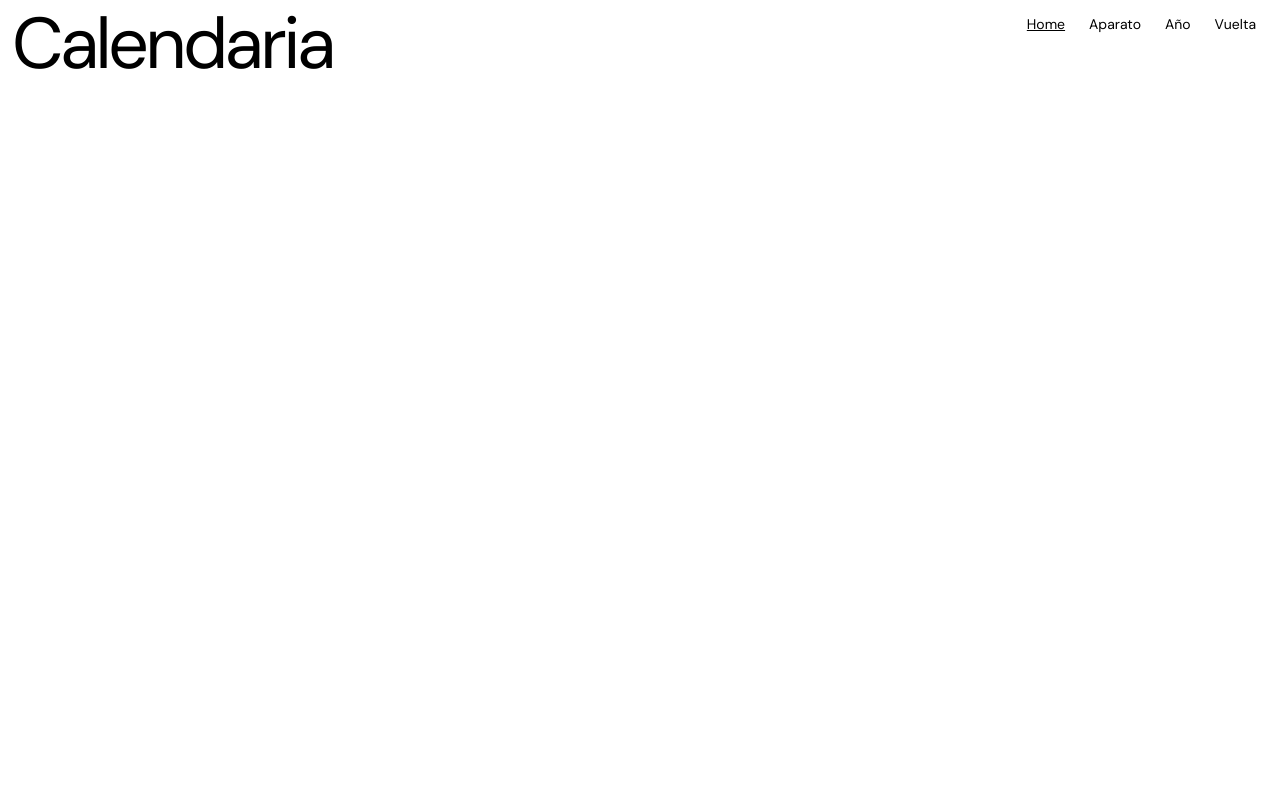
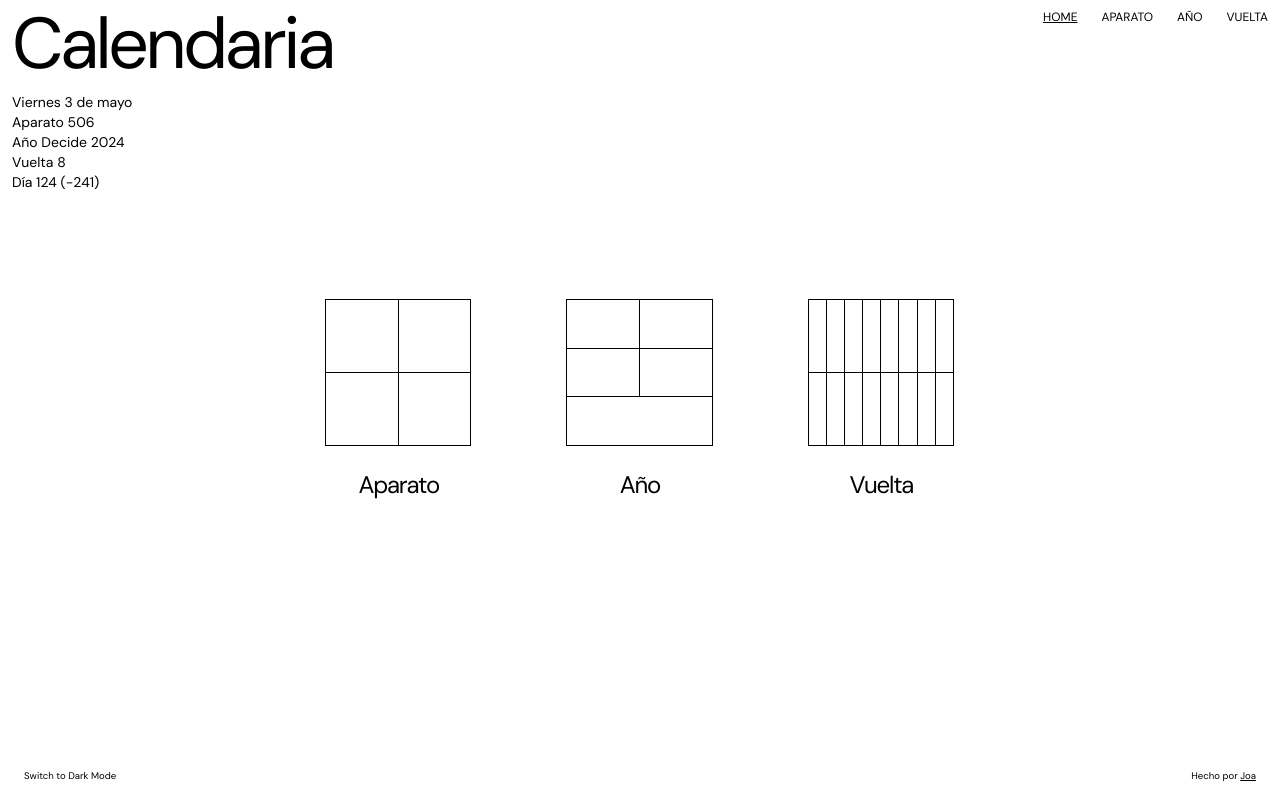
Before and after one commit to joamuriel/lgc-calendar, a Next.js app: page / in a window 1280 px wide. Built offline with nearby package versions, Linux system fonts and the light colour scheme.

Commit message:
update home

```diff
--- a/app/(pages)/[aparatoId]/[anoId]/[vueltaId]/page.js
+++ b/app/(pages)/[aparatoId]/[anoId]/[vueltaId]/page.js
@@ -1,20 +1,27 @@
 import { Header } from '@/app/ui/header.js';
 import { startOfYear, endOfYear, eachDayOfInterval, isLeapYear } from 'date-fns';
-import { startFirstDate } from "@/app/services/dates"
+import { today, calculateYearDays } from "@/app/services/dates"
 import Link from "next/link";
 
 export default function VueltaItemPage({ params }) {
 
-  const startDate = startOfYear(new Date(parseInt(params.anoId), 0, 1));
-  const endDate = endOfYear(new Date(parseInt(params.anoId), 11, 31));
-  const allDaysOfYear = eachDayOfInterval({ start: startDate, end: endDate });
-  const first352Days = allDaysOfYear.slice(0, 352);
-  const groupedDays = [];
-  for (let i = 0; i < first352Days.length; i += 16) {
-    groupedDays.push(first352Days.slice(i, i + 16));
+  const { groupedDays } = calculateYearDays(params.anoId);
+
+  function isCurrentDate(day) {
+    return (
+      day.getDate() === today.getDate() &&
+      day.getMonth() === today.getMonth() &&
+      day.getFullYear() === today.getFullYear()
+    );
   }
-  const leapYear = isLeapYear(startDate);
-  const restOfTheYear = leapYear ? allDaysOfYear.slice(352, 366) : allDaysOfYear.slice(352, 365);
+
+  // Cálculo del día solar
+  function calculateSolarDay(day) {
+    const startFirstDate = new Date(1, 0, 1); // Año 1, mes 0 (enero), día 1
+    const differenceInMillisecs = day.getTime() - startFirstDate.getTime();
+    const daysDifference = Math.floor(differenceInMillisecs / (1000 * 60 * 60 * 24));
+    return daysDifference + 1;
+  }
 
   // Estas variables las hago para pasarlas al header
   const totalIds = groupedDays.length;
@@ -28,30 +35,6 @@ export default function VueltaItemPage({ params }) {
   }
   const prevLink = `/${params.aparatoId}/${params.anoId}/${prevId}`
   const nextLink = `/${params.aparatoId}/${params.anoId}/${nextId}`
-
-  const currentDate = new Date();
-  // Función para verificar si un día es el día actual
-  function isCurrentDate(day) {
-    return (
-      day.getDate() === currentDate.getDate() &&
-      day.getMonth() === currentDate.getMonth() &&
-      day.getFullYear() === currentDate.getFullYear()
-    );
-  }
-
-  function calculateSolarDay(day) {
-    // Fecha del primer día del primer año de todos los tiempos
-    const startFirstDate = new Date(1, 0, 1); // Año 1, mes 0 (enero), día 1
-
-    // Calcula la diferencia en milisegundos
-    const differenceInMillisecs = day.getTime() - startFirstDate.getTime();
-
-    // Convierte la diferencia en días
-    const daysDifference = Math.floor(differenceInMillisecs / (1000 * 60 * 60 * 24));
-
-    // Añade 1 porque queremos contar desde el día 1
-    return daysDifference + 1;
-  }
 
   return (
     <>
--- a/app/(pages)/[aparatoId]/[anoId]/page.js
+++ b/app/(pages)/[aparatoId]/[anoId]/page.js
@@ -1,40 +1,20 @@
 import { Header } from '@/app/ui/header.js';
-import { years } from "@/app/services/dates"
+import { years, today, calculateYearDays } from "@/app/services/dates"
 import Link from "next/link";
-import { startOfYear, endOfYear, eachDayOfInterval, isLeapYear, getDayOfYear } from 'date-fns';
-
-// guardar todos los días de un año ??
-// tomar los 352 primeros días del año y divirlos en grupos de 16 días.
-// guardar en otra variable el resto de los días del año (13 dias si es un año de 365 y 14 días si es año bisiesto)
+import { leapYear, getDayOfYear } from 'date-fns';
 
 export default function AnoItemPage({ params }) {
 
-
-  // Obtener el primer y último día del año
-  const startDate = startOfYear(new Date(parseInt(params.anoId), 0, 1));
-  const endDate = endOfYear(new Date(parseInt(params.anoId), 11, 31));
-  // Obtener todos los días del año
-  const allDaysOfYear = eachDayOfInterval({ start: startDate, end: endDate });
-  // Obtener los primeros 352 días del año
-  const first352Days = allDaysOfYear.slice(0, 352);
-  // Dividir los primeros 352 días en grupos de 16 días
-  const groupedDays = [];
-  for (let i = 0; i < first352Days.length; i += 16) {
-    groupedDays.push(first352Days.slice(i, i + 16));
-  }
-  // Obtener el resto de los días del año
-  const leapYear = isLeapYear(startDate);
-  const restOfTheYear = leapYear ? allDaysOfYear.slice(352, 366) : allDaysOfYear.slice(352, 365);
+  const { groupedDays, restOfTheYear } = calculateYearDays(params.anoId);
 
   // Función para verificar si un día es el día actual
-function isCurrentDate(day) {
-  const currentDate = new Date();
-  return (
-    day.getDate() === currentDate.getDate() &&
-    day.getMonth() === currentDate.getMonth() &&
-    day.getFullYear() === currentDate.getFullYear()
-  );
-}
+  function isCurrentDate(day) {
+    return (
+      day.getDate() === today.getDate() &&
+      day.getMonth() === today.getMonth() &&
+      day.getFullYear() === today.getFullYear()
+    );
+  }
 
   // Estas variables las hago para pasarlas al header
   const totalIds = years.length;
--- a/app/(pages)/[aparatoId]/page.js
+++ b/app/(pages)/[aparatoId]/page.js
@@ -1,14 +1,11 @@
 import { Header } from '@/app/ui/header.js';
-import { groupedYears } from "@/app/services/dates"
+import { groupedYears, currentYear } from "@/app/services/dates"
 import Link from "next/link";
 import { format } from 'date-fns';
 
 
 export default function AparatoItemPage({ params }) {
   const aparato = groupedYears[params.aparatoId - 1]
-
-  // Obtener el año actual
-  const currentYear = format(new Date(), 'yyyy');
 
   // Estas variables las hago para pasarlas al header
   const totalIds = groupedYears.length;
--- a/app/globals.css
+++ b/app/globals.css
@@ -7,11 +7,9 @@
   --background-rgb: 255, 255, 255;
 }
 
-@media (prefers-color-scheme: dark) {
-  :root {
-    --foreground-rgb: 255, 255, 255;
-    --background-rgb: 0, 0, 0;
-  }
+.dark-mode {
+  --foreground-rgb: 255, 255, 255;
+  --background-rgb: 0, 0, 0;
 }
 
 /******************************************
@@ -33,7 +31,7 @@ th{
 }
 
 .nav-links .link{
-  @apply text-sm
+  @apply text-xs uppercase text-right
 }
 .nav-links .link.active{
   @apply underline
@@ -46,6 +44,39 @@ th{
 }
 .svg-icon path{
   @apply stroke-primary
+}
+
+/******************************************
+Home
+*******************************************/
+.card{
+  @apply text-center;
+}
+.card .h-title{
+  @apply text-2xl
+}
+@media (min-width: 768px) {
+  .section-full-height{
+    height: calc(100vh - 160px);
+  }
+}
+.icon-aparato{
+  @apply grid grid-cols-2 aspect-square mb-6
+}
+.icon-aparato div{
+  @apply border -ml-[1px] -mb-[1px]
+}
+.icon-ano{
+  @apply grid grid-cols-2 aspect-square mb-6
+}
+.icon-ano div{
+  @apply border -ml-[1px] -mb-[1px]
+}
+.icon-vuelta{
+  @apply grid grid-cols-8 aspect-square mb-6
+}
+.icon-vuelta div{
+  @apply border -ml-[1px] -mb-[1px]
 }
 
 /******************************************
--- a/app/layout.js
+++ b/app/layout.js
@@ -2,6 +2,7 @@ import { DM_Sans } from "next/font/google";
 import "./globals.css";
 import Link from "next/link";
 import { NavLinks } from "./ui/nav-links";
+import { Footer } from "./ui/footer"
 
 const inter = DM_Sans({ subsets: ["latin"] });
 
@@ -17,6 +18,7 @@ export default function RootLayout({ children }) {
         <NavLinks />
         <main className="px-3 py-2">
         {children}
+        <Footer />
         </main>
       </body>
     </html>
--- a/app/page.js
+++ b/app/page.js
@@ -1,9 +1,65 @@
 import { Header } from '@/app/ui/header.js';
+import { currentYear, currentDate, currentYearState, currentAparato, currentVuelta, currentDay, currentDayNegative } from "@/app/services/dates"
+import Link from 'next/link';
 
 export default function Home() {
   return (
     <>
       <Header title="Calendaria" />
+      <section className='section-full-height py-3 relative'>
+        <div className='text-sm'>
+          <p>{currentDate}</p>
+          <p>Aparato {currentAparato}</p>
+          <p>Año {currentYearState} {currentYear}</p>
+          <p>Vuelta {currentVuelta}</p>
+          <p>Día {currentDay} ({currentDayNegative})</p>
+        </div>
+        <div className='absolute left-0 top-0 h-full w-full justify-center items-center flex'>
+          <div className='grid grid-cols-3 gap-24 w-1/2 mx-auto'>
+            <Link href={`/${currentAparato}`} className='card'>
+              <div className='icon-aparato'>
+                <div></div>
+                <div></div>
+                <div></div>
+                <div></div>
+              </div>
+              <h2 className='h-title'>Aparato</h2>
+            </Link>
+            <Link href={`/${currentAparato}/${currentYear}`} className='card'>
+              <div className='icon-ano'>
+                <div></div>
+                <div></div>
+                <div></div>
+                <div></div>
+                <div className='col-span-2'></div>
+              </div>
+              <h2 className='h-title'>Año</h2>
+            </Link>
+            <Link href={`/${currentAparato}/${currentYear}/${currentVuelta}`} className='card'>
+              <div className='icon-vuelta'>
+                <div></div>
+                <div></div>
+                <div></div>
+                <div></div>
+                <div></div>
+                <div></div>
+                <div></div>
+                <div></div>
+                <div></div>
+                <div></div>
+                <div></div>
+                <div></div>
+                <div></div>
+                <div></div>
+                <div></div>
+                <div></div>
+              </div>
+              <h2 className='h-title'>Vuelta</h2>
+            </Link>
+          </div>
+        </div>
+
+      </section>
     </>
   );
 }
--- a/app/services/dates.js
+++ b/app/services/dates.js
@@ -1,22 +1,68 @@
-import { format, eachYearOfInterval } from "date-fns";
+import { format, eachYearOfInterval, startOfYear, endOfYear, eachDayOfInterval, isLeapYear, getDayOfYear } from "date-fns";
+import esLocale from 'date-fns/locale/es';
+
+// Hoy
+const today = new Date();
 
 // Variable de año actual
-const today = new Date();
 const currentYear = format(today, 'yyyy');
+let currentDate = format(today, "EEEE d 'de' MMMM", { locale: esLocale });
+currentDate = currentDate.charAt(0).toUpperCase() + currentDate.slice(1);
 
 // Creo un array con todos los años desde el 1 al 3000
 const startFirstDate = new Date(0, 0, 1); // Primer día del año 0
 startFirstDate.setFullYear(1);
 const endDate = new Date(3000, 0, 1); // Primer día del año 3000
 const dates = eachYearOfInterval({ start: startFirstDate, end: endDate });
-
-// Variable array con todos los años
 const years = dates.map(year => format(year, 'yyyy'));
 
-// variable array de los aparatos (grupo de 4 años)
+// Todos los aparatos
 const groupedYears = [];
 for (let i = 0; i < years.length; i += 4) {
   groupedYears.push(years.slice(i, i + 4));
 }
 
-export { currentYear, years, groupedYears };
+// Aparato Actual
+const currentYearGroupIndex = groupedYears.findIndex(group => group.includes(currentYear));
+const currentAparato = currentYearGroupIndex + 1
+
+// Cuadrante del año actual
+const states = ["Asume", "Asimila", "Desafía", "Decide"];
+let orderInGroup = -1;
+if (currentYearGroupIndex !== -1) {
+  const group = groupedYears[currentYearGroupIndex];
+  orderInGroup = group.findIndex(year => year === currentYear);
+}
+let currentYearState = "";
+if (orderInGroup !== -1) {
+  currentYearState = states[orderInGroup];
+}
+
+// Función para calcular los días del año
+function calculateYearDays(anoId) {
+  const startDate = startOfYear(new Date(parseInt(anoId), 0, 1));
+  const endDate = endOfYear(new Date(parseInt(anoId), 11, 31));
+  const allDaysOfYear = eachDayOfInterval({ start: startDate, end: endDate });
+  const first352Days = allDaysOfYear.slice(0, 352);
+  const groupedDays = [];
+  for (let i = 0; i < first352Days.length; i += 16) {
+    groupedDays.push(first352Days.slice(i, i + 16));
+  }
+  // Obtener el resto de los días del año
+  const leapYear = isLeapYear(startDate);
+  const restOfTheYear = leapYear ? allDaysOfYear.slice(352, 366) : allDaysOfYear.slice(352, 365);
+
+  return { groupedDays, restOfTheYear, leapYear };
+}
+
+// Vuelta actual
+const { groupedDays, leapYear } = calculateYearDays(currentYear);
+let currentGroupIndex = -1; // Por defecto, si no se encuentra, el valor será -1
+currentGroupIndex = groupedDays.findIndex(group => group.some(day => day.getDate() === today.getDate() && day.getMonth() === today.getMonth() && day.getFullYear() === today.getFullYear()));
+const currentVuelta = currentGroupIndex + 1
+
+// Día actual
+const currentDay = getDayOfYear(today)
+const currentDayNegative = currentDay - (leapYear ? 366 : 365) + 1
+
+export { currentYear, years, groupedYears, currentDate, today, currentYearState, currentAparato, calculateYearDays, currentVuelta, currentDay, currentDayNegative };
--- /dev/null
+++ b/app/ui/footer.js
@@ -0,0 +1,15 @@
+import Link from "next/link";
+import { ThemeSwitcher } from "./switch";
+
+export function Footer() {
+  return (
+    <>
+      <footer className="flex px-3 pt-12 justify-between">
+        <div>
+          <ThemeSwitcher />
+        </div>
+        <h6 className="text-xxs">Hecho por <Link className="underline" target="_blank" href='https://joamuriel.com/'>Joa</Link></h6>
+      </footer>
+    </>
+  )
+}
--- a/app/ui/nav-links.js
+++ b/app/ui/nav-links.js
@@ -7,12 +7,12 @@ export function NavLinks() {
   const pathname = usePathname()
 
   return (
-    <nav className="absolute right-3 p-3 nav-links">
+    <nav className="absolute right-3 pt-1 nav-links">
       <ul className="flex gap-6 justify-end">
-        <li><Link className={`link ${pathname === '/' ? 'active' : ''}`} href="/">Home</Link></li>
-        <li><Link className={`link ${pathname.includes('/aparato') ? 'active' : ''}`} href="/506">Aparato</Link></li>
-        <li><Link className={`link ${pathname.includes('/ano') ? 'active' : ''}`} href="/506/2024">Año</Link></li>
-        <li><Link className={`link ${pathname.includes('/vuelta') ? 'active' : ''}`} href="/506/2024/8">Vuelta</Link></li>
+      <li><Link className={`link ${pathname === '/' ? 'active' : ''}`} href="/">Home</Link></li>
+        <li><Link className={`link ${pathname.match(/^\/\d+$/) ? 'active' : ''}`} href="/506">Aparato</Link></li>
+        <li><Link className={`link ${pathname.match(/^\/\d+\/\d+$/) ? 'active' : ''}`} href="/506/2024">Año</Link></li>
+        <li><Link className={`link ${pathname.match(/^\/\d+\/\d+\/\d+$/) ? 'active' : ''}`} href="/506/2024/8">Vuelta</Link></li>
       </ul>
     </nav>
 
--- /dev/null
+++ b/app/ui/switch.js
@@ -0,0 +1,24 @@
+'use client'
+import { useState, useEffect } from 'react';
+
+export function ThemeSwitcher() {
+  const [isDarkMode, setIsDarkMode] = useState(false);
+
+  useEffect(() => {
+    const prefersDarkMode = window.matchMedia('(prefers-color-scheme: dark)').matches;
+    setIsDarkMode(prefersDarkMode);
+  }, []);
+
+  const toggleTheme = () => {
+    setIsDarkMode(!isDarkMode);
+    document.documentElement.classList.toggle('dark-mode', !isDarkMode);
+  };
+
+  return (
+    <div className="theme-switcher text-xxs">
+      <button onClick={toggleTheme}>
+        {isDarkMode ? 'Switch to Light Mode' : 'Switch to Dark Mode'}
+      </button>
+    </div>
+  );
+}
--- a/tailwind.config.js
+++ b/tailwind.config.js
@@ -19,6 +19,9 @@ module.exports = {
       colors: {
         'primary': 'rgb(var(--foreground-rgb))',
       },
+      fontSize: {
+        xxs: ['0.6rem', '1rem']
+      }
     },
   },
   plugins: [],
```
